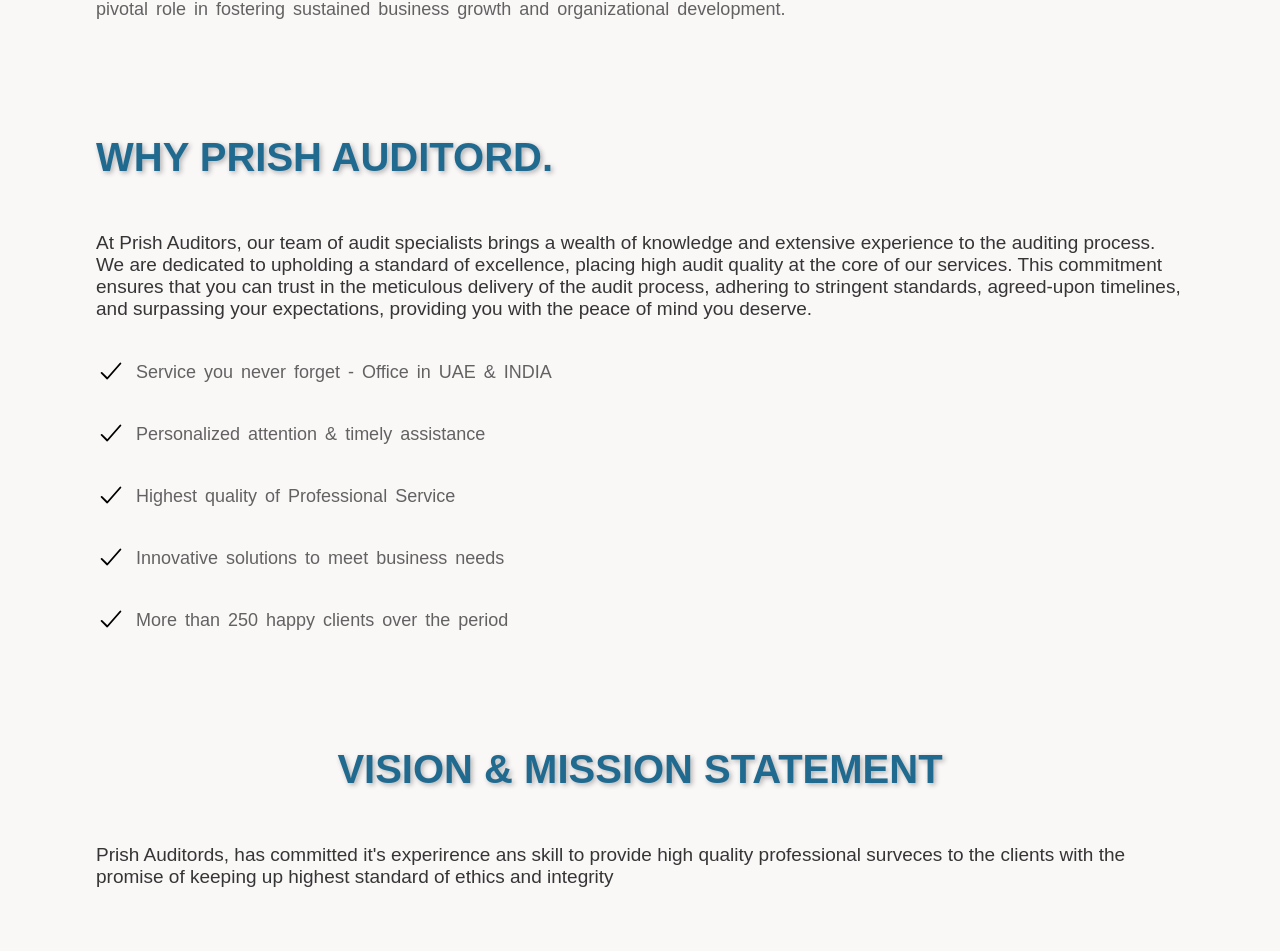
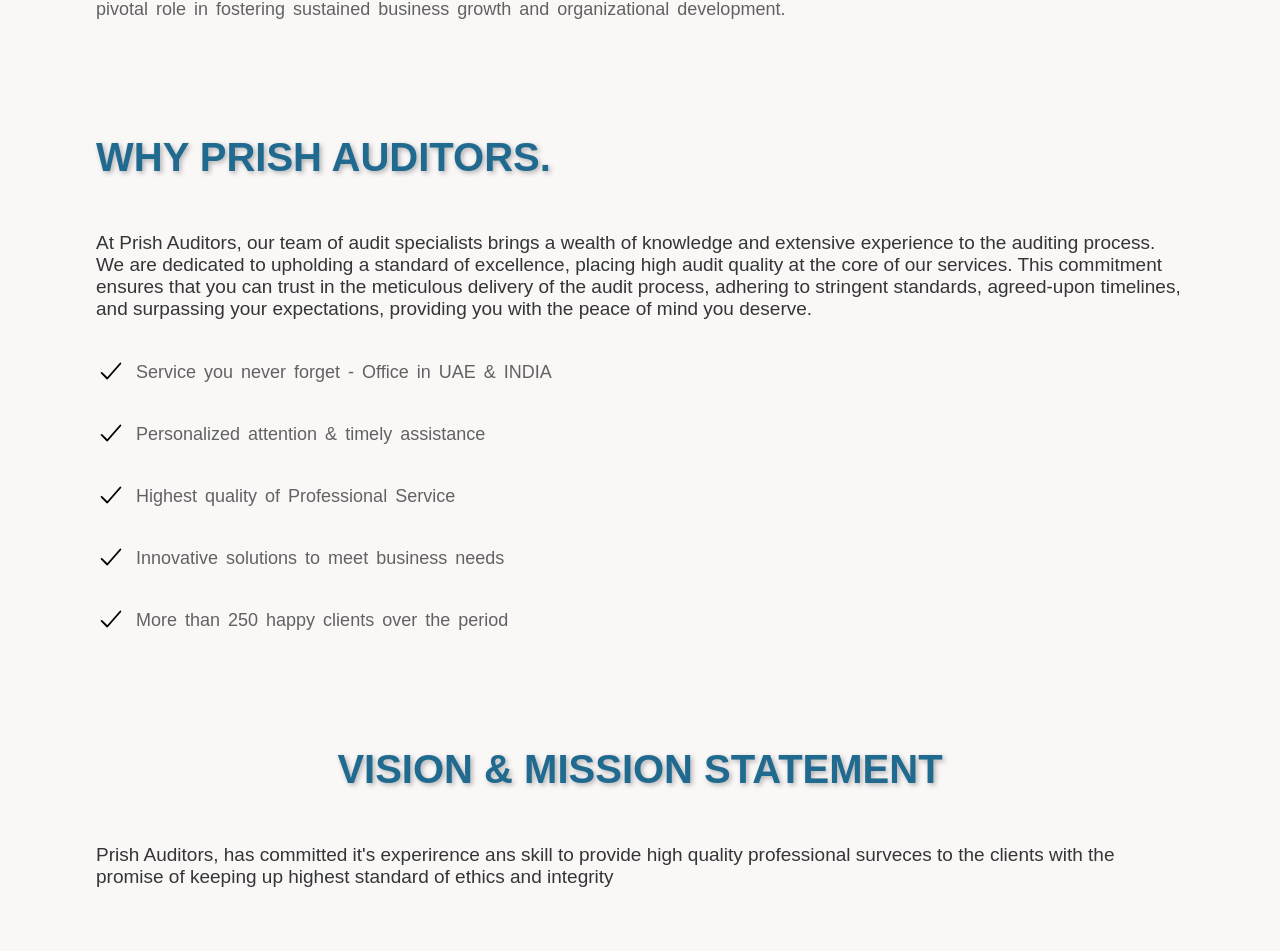
Before and after one commit to sam2002jain/Prish-react-work, a React (Create React App) app: page /about in a window 1280 px wide. Shown: the part 1578-2529 px from the top of the page. Built offline with nearby package versions, Linux system fonts and the light colour scheme.

Commit message:
change the spellings

```diff
--- a/src/About/About.js
+++ b/src/About/About.js
@@ -65,7 +65,7 @@
       <section className="sec3">
         <div className="container-about">
           <div className="-sec3-heading">
-            <h1>why prish auditord.</h1>
+            <h1>why prish auditors.</h1>
           </div>
           <div className="sec3-para">
             <p className="text-sec3">
@@ -125,7 +125,7 @@
           <div className="statement">
             <h1>vision & mission statement</h1>
             <p>
-              Prish Auditords, has committed it's experirence ans skill to
+              Prish Auditors, has committed it's experirence ans skill to
               provide high quality professional surveces to the clients with the
               promise of keeping up highest standard of ethics and integrity
             </p>
```
